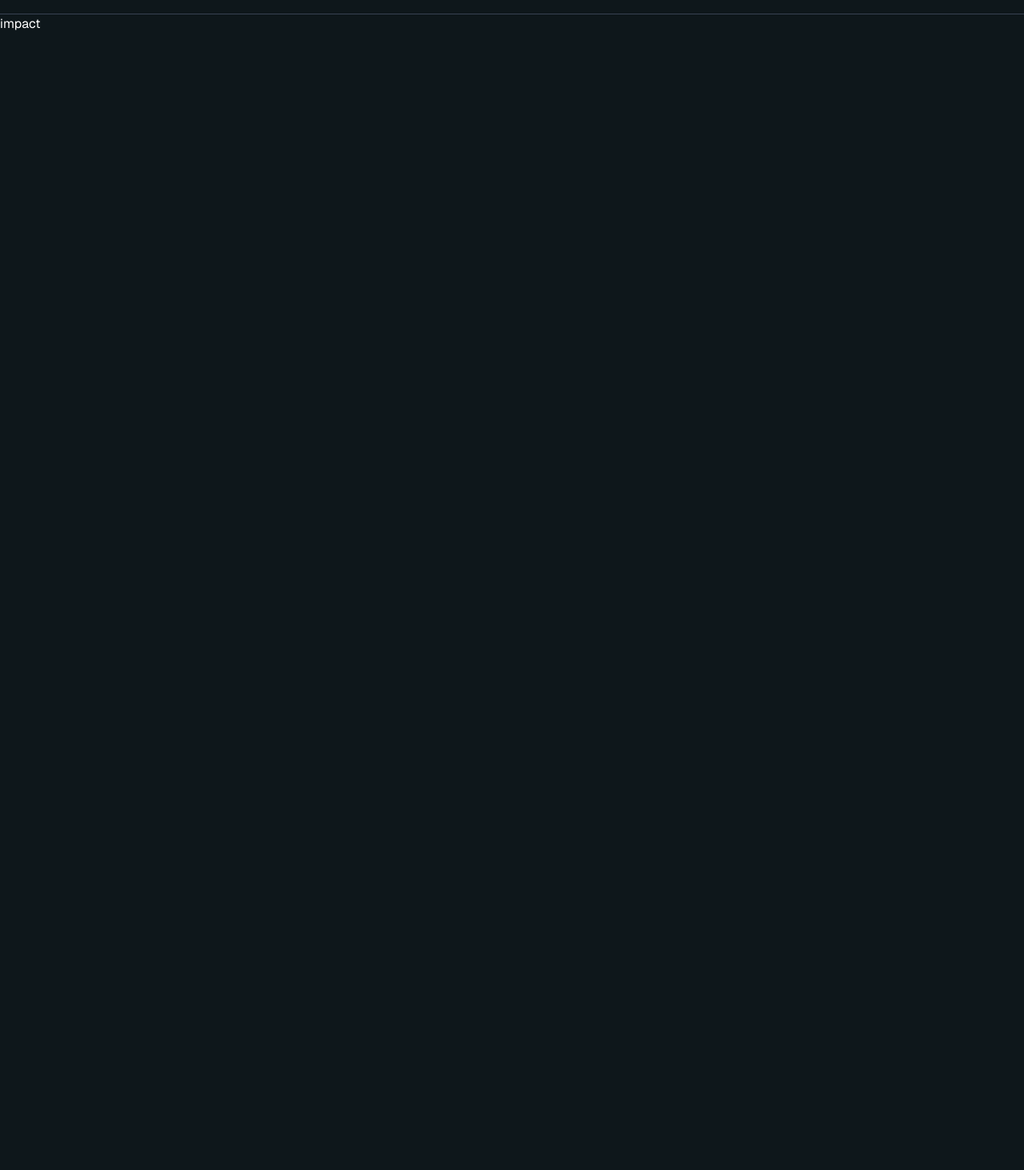
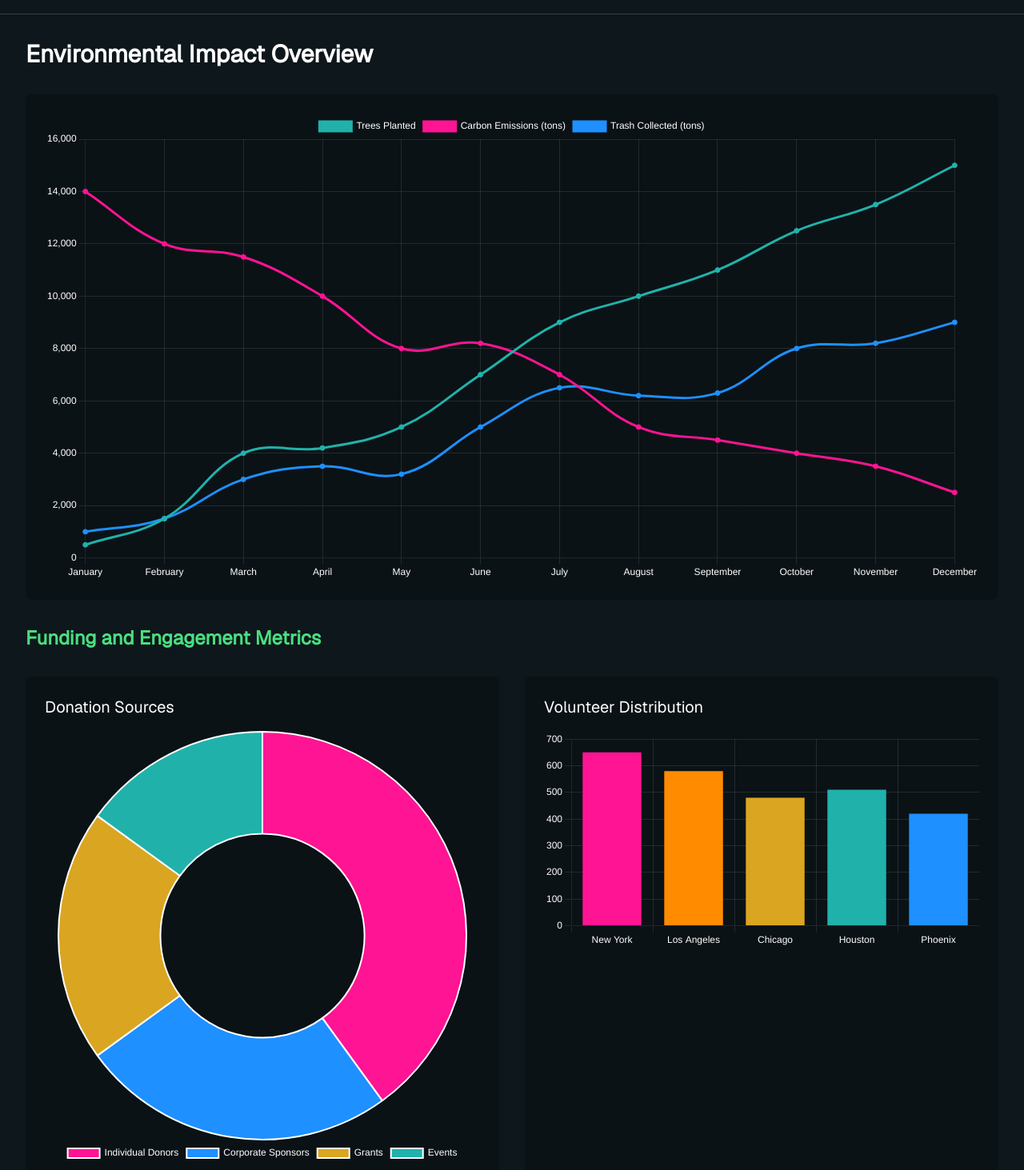
Before and after one commit to hikiuzrx/Madinati, a Next.js app: page /impact in a window 1280 px wide. Shown: the part 47-1510 px from the top of the page at 80% size. Before the commit the page ends 800 px from the top, so only its background shows below. Built offline with nearby package versions, Linux system fonts and the light colour scheme; a web font is replaced by a local one.

Commit message:
almost finish the impact page

```diff
--- a/package.json
+++ b/package.json
@@ -21,6 +21,7 @@
     "@radix-ui/react-switch": "^1.1.2",
     "@tailwindcss/typography": "^0.5.15",
     "axios": "^1.7.9",
+    "chart.js": "^4.4.8",
     "class-variance-authority": "^0.7.1",
     "clsx": "^2.1.1",
     "cmdk": "1.0.0",
@@ -30,6 +31,7 @@
     "next": "15.1.2",
     "next-themes": "^0.4.4",
     "react": "^19.0.0",
+    "react-chartjs-2": "^5.3.0",
     "react-dom": "^19.0.0",
     "react-hook-form": "^7.54.2",
     "react-leaflet": "^5.0.0",
--- a/src/app/impact/page.tsx
+++ b/src/app/impact/page.tsx
@@ -1,9 +1,10 @@
+import ImpactDashboard from '@/components/impact-nass'
 import React from 'react'
 
 const page = () => {
   return (
     <div>
-      impact
+     <ImpactDashboard />
     </div>
   )
 }
--- /dev/null
+++ b/src/components/impact-nass.tsx
@@ -0,0 +1,176 @@
+"use client"
+
+import { Line } from "react-chartjs-2"
+import { Doughnut } from "react-chartjs-2"
+import { Bar } from "react-chartjs-2"
+import {
+  Chart as ChartJS,
+  CategoryScale,
+  LinearScale,
+  PointElement,
+  LineElement,
+  Title,
+  Tooltip,
+  Legend,
+  ArcElement,
+  BarElement,
+} from "chart.js"
+
+ChartJS.register(CategoryScale, LinearScale, PointElement, LineElement, Title, Tooltip, Legend, ArcElement, BarElement)
+
+export default function ImpactDashboard() {
+  const months = [
+    "January",
+    "February",
+    "March",
+    "April",
+    "May",
+    "June",
+    "July",
+    "August",
+    "September",
+    "October",
+    "November",
+    "December",
+  ]
+
+  const environmentalData = {
+    labels: months,
+    datasets: [
+      {
+        label: "Trees Planted",
+        data: [500, 1500, 4000, 4200, 5000, 7000, 9000, 10000, 11000, 12500, 13500, 15000],
+        borderColor: "#20B2AA",
+        backgroundColor: "#20B2AA",
+        tension: 0.4,
+      },
+      {
+        label: "Carbon Emissions (tons)",
+        data: [14000, 12000, 11500, 10000, 8000, 8200, 7000, 5000, 4500, 4000, 3500, 2500],
+        borderColor: "#FF1493",
+        backgroundColor: "#FF1493",
+        tension: 0.4,
+      },
+      {
+        label: "Trash Collected (tons)",
+        data: [1000, 1500, 3000, 3500, 3200, 5000, 6500, 6200, 6300, 8000, 8200, 9000],
+        borderColor: "#1E90FF",
+        backgroundColor: "#1E90FF",
+        tension: 0.4,
+      },
+    ],
+  }
+
+  const donationData = {
+    labels: ["Individual Donors", "Corporate Sponsors", "Grants", "Events"],
+    datasets: [
+      {
+        data: [40, 25, 20, 15],
+        backgroundColor: ["#FF1493", "#1E90FF", "#DAA520", "#20B2AA"],
+        borderColor: "#ffffff",
+        borderWidth: 2,
+      },
+    ],
+  }
+
+  const volunteerData = {
+    labels: ["New York", "Los Angeles", "Chicago", "Houston", "Phoenix"],
+    datasets: [
+      {
+        label: "Active Volunteers",
+        data: [650, 580, 480, 510, 420],
+        backgroundColor: ["#FF1493", "#FF8C00", "#DAA520", "#20B2AA", "#1E90FF"],
+      },
+    ],
+  }
+
+  return (
+    <div className="min-h-screen bg-background p-8">
+      <div className="max-w-7xl mx-auto space-y-8">
+        <h1 className="text-3xl font-bold text-white mb-8">Environmental Impact Overview</h1>
+
+        {/* Environmental Impact Chart */}
+        <div className="bg-black/20 p-6 rounded-lg">
+          <Line
+            data={environmentalData}
+            options={{
+              responsive: true,
+              scales: {
+                y: {
+                  beginAtZero: true,
+                  grid: {
+                    color: "rgba(255, 255, 255, 0.1)",
+                  },
+                  ticks: { color: "white" },
+                },
+                x: {
+                  grid: {
+                    color: "rgba(255, 255, 255, 0.1)",
+                  },
+                  ticks: { color: "white" },
+                },
+              },
+              plugins: {
+                legend: {
+                  labels: { color: "white" },
+                },
+              },
+            }}
+          />
+        </div>
+
+        <h2 className="text-2xl font-bold text-green-400 mt-12 mb-8">Funding and Engagement Metrics</h2>
+
+        <div className="grid md:grid-cols-2 gap-8">
+          {/* Donation Sources */}
+          <div className="bg-black/20 p-6 rounded-lg">
+            <h3 className="text-xl text-white mb-4">Donation Sources</h3>
+            <Doughnut
+              data={donationData}
+              options={{
+                responsive: true,
+                plugins: {
+                  legend: {
+                    position: "bottom",
+                    labels: { color: "white" },
+                  },
+                },
+              }}
+            />
+          </div>
+
+          {/* Volunteer Distribution */}
+          <div className="bg-black/20 p-6 rounded-lg">
+            <h3 className="text-xl text-white mb-4">Volunteer Distribution</h3>
+            <Bar
+              data={volunteerData}
+              options={{
+                responsive: true,
+                scales: {
+                  y: {
+                    beginAtZero: true,
+                    grid: {
+                      color: "rgba(255, 255, 255, 0.1)",
+                    },
+                    ticks: { color: "white" },
+                  },
+                  x: {
+                    grid: {
+                      color: "rgba(255, 255, 255, 0.1)",
+                    },
+                    ticks: { color: "white" },
+                  },
+                },
+                plugins: {
+                  legend: {
+                    display: false,
+                  },
+                },
+              }}
+            />
+          </div>
+        </div>
+      </div>
+    </div>
+  )
+}
```
Also changed, not shown: 1 other file (tests, documents, lock files or other folders).
